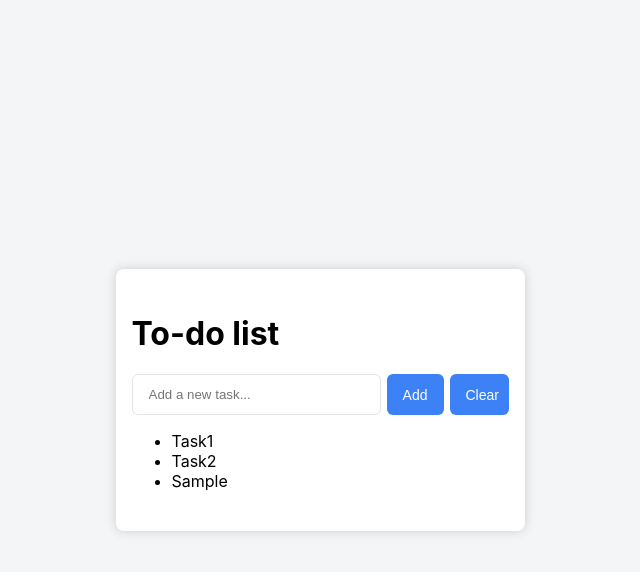
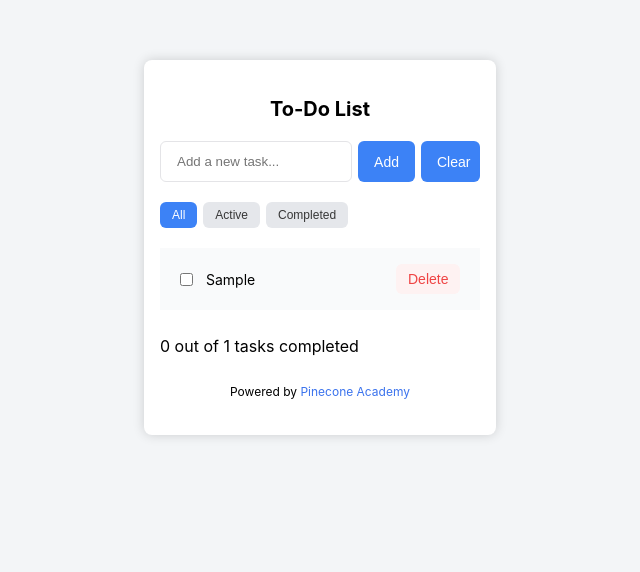
Before and after one commit to HS0-code/to-do-app, a React (Create React App) app: page / in a window 1280 px wide. Both pictures are taken after typing "Sample" into the empty fields and a click on the button "Add". Shown: the top 572 px of the page, without its empty margins (320-960 px from the left). Built offline with nearby package versions, Linux system fonts and the light colour scheme.

Commit message:
Latest code

```diff
--- a/package.json
+++ b/package.json
@@ -10,6 +10,7 @@
     "react": "^19.2.3",
     "react-dom": "^19.2.3",
     "react-scripts": "5.0.1",
+    "uuid": "^13.0.0",
     "web-vitals": "^2.1.4"
   },
   "scripts": {
--- a/src/App.css
+++ b/src/App.css
@@ -1,7 +1,7 @@
 #app-container {
   display: flex;
   justify-content: center;
-  align-items: center;
+  align-items: flex-start;
   height: 100vh;
   background-color: #f3f5f7;
 }
@@ -9,9 +9,16 @@
 #card {
   border-radius: 8px;
   padding: 24px 16px;
+  margin-top: 60px;
   box-shadow: 0 0 12px rgba(0, 0, 0, 0.16);
   background-color: white;
-  width: 377px;
+  width: 320px;
+}
+
+#card h1 {
+  text-align: center;
+  font-size: 20px;
+  margin-bottom: 20px;
 }
 
 #task-manager {
@@ -36,3 +43,69 @@
   font-size: 14px;
   width: 59px;
 }
+
+#filter {
+  margin: 20px 0;
+  display: flex;
+  gap: 6px;
+}
+
+#filter button {
+  color: #363636;
+  background-color: #e5e7eb;
+  padding: 6px 12px;
+  border: none;
+  border-radius: 6px;
+  font-size: 12px;
+}
+
+#no-task {
+  text-align: center;
+  font-size: 14px;
+  color: #6b7280;
+  padding: 12px 40px;
+}
+
+#tasks {
+  display: flex;
+  flex-direction: column;
+  gap: 10px;
+}
+
+.task {
+  background-color: #f9fafb;
+  display: flex;
+  gap: 10px;
+  padding: 16px;
+  align-items: center;
+}
+
+.task p {
+  width: 180px;
+  margin: 0;
+  word-wrap: break-word;
+  overflow-wrap: break-word;
+  font-size: 14px;
+}
+
+.task button {
+  padding: 0 12px;
+  border: none;
+  background-color: #fef2f2;
+  color: #ef4444;
+  cursor: pointer;
+  font-size: 14px;
+  height: 30px;
+  font-weight: 500;
+  border-radius: 6px;
+}
+
+#footer-text {
+  font-size: 12px;
+  text-align: center;
+}
+
+#footer-text a {
+  text-decoration: none;
+  color: #3b73ed;
+}
--- a/src/App.js
+++ b/src/App.js
@@ -1,32 +1,140 @@
 import { useState } from "react";
+import { v4 as uuidv4 } from "uuid";
 import "./App.css";
 
-// React Components --> Functional Component vs Class Component
-// Hook --> helps the functional component behave same as class component
-// UseState hook --> Allow us to store data within functional component
+const App = () => {
+  const storedTasks = JSON.parse(localStorage.getItem("tasks")) || [];
+  const [tasks, setTasks] = useState(storedTasks);
+  const [taskValue, setTaskValue] = useState("");
+  const [filterValue, setFilterValue] = useState("all");
 
-const App = () => {
-  const [tasks, setTasks] = useState(["Task1", "Task2"]);
-  const [taskValue, setTaskValue] = useState("");
+  const clearTasks = () => {
+    const userConfirmed = window.confirm(
+      "Do you really want to delete all the tasks?"
+    );
 
-  const clearTasks = () => setTasks([]);
+    if (userConfirmed) {
+      setTasks([]);
+      localStorage.removeItem("tasks");
+    } else {
+      alert("Deletion cancelled!");
+    }
+  };
 
-  const addTask = () => {
+  // const data = [
+  //   {
+  //     id: "afa1f786-b6e1-4b02-b8c9-a009b98f2ae1",
+  //     value: "Task 1",
+  //     status: "active",
+  //   },
+  //   {
+  //     id: "4c0b725c-e2c0-41d6-abc2-9db6b2ec9b99",
+  //     value: "Task 2",
+  //     status: "completed",
+  //   },
+  //   {
+  //     id: "5239039a-00a8-46a8-b819-0e63748ce7b2",
+  //     value: "Task 3",
+  //     status: "active",
+  //   },
+  // ];
+
+  // console.log(data.filter((task) => task.status !== "active"));
+
+  // setTasks((prev) => {
+  //         const updated = prev.filter((task) => task.status === "active");
+
+  const addTask = (e) => {
+    e.preventDefault();
     if (taskValue === "") {
       alert("Please enter a task!");
+      return;
     }
 
-    setTasks((prev) => [...prev, taskValue]);
+    const newTask = {
+      id: uuidv4(),
+      value: taskValue,
+      status: "active",
+    };
+
+    setTasks((prev) => {
+      const updatedTasks = [...prev, newTask];
+      localStorage.setItem("tasks", JSON.stringify(updatedTasks));
+      return updatedTasks;
+    });
+
     setTaskValue("");
   };
 
-  console.log(tasks);
+  const filteredTasks =
+    filterValue === "all"
+      ? tasks
+      : tasks.filter((taskObject) => taskObject.status === filterValue);
+
+  const handleToggle = (id) => {
+    setTasks((prev) => {
+      const updated = prev.map((task) =>
+        task.id === id
+          ? {
+              ...task,
+              status: task.status === "active" ? "completed" : "active",
+            }
+          : task
+      );
+
+      localStorage.setItem("tasks", JSON.stringify(updated));
+      return updated;
+    });
+  };
+
+  const handleDeleteCompleted = () => {
+    const userConfirmed = window.confirm(
+      "Do you really want to delete all completed tasks?"
+    );
+
+    if (userConfirmed) {
+      setTasks((prev) => {
+        const updated = prev.filter((task) => task.status === "active");
+
+        if (updated.length === 0) {
+          localStorage.removeItem("tasks");
+        } else {
+          localStorage.setItem("tasks", JSON.stringify(updated));
+        }
+
+        return updated;
+      });
+    } else {
+      alert("Deletion cancelled!");
+    }
+  };
+
+  const handleDeleteTask = (id) => {
+    setTasks((prev) => {
+      const updated = prev.filter((task) => task.id !== id);
+
+      if (updated.length === 0) {
+        localStorage.removeItem("tasks");
+      } else {
+        localStorage.setItem("tasks", JSON.stringify(updated));
+      }
+
+      return updated;
+    });
+  };
+
+  const completedCount = tasks.filter(
+    (task) => task.status === "completed"
+  ).length;
+
+  const totalCount = tasks.length;
 
   return (
     <div id="app-container">
       <div id="card">
-        <h1>To-do list</h1>
+        <h1>To-Do List</h1>
 
+        <form onSubmit={addTask}>
           <div id="task-manager">
             <input
               type="text"
@@ -36,15 +144,104 @@ const App = () => {
               onChange={(e) => setTaskValue(e.target.value)}
             />
 
-          <button onClick={addTask}>Add</button>
-          <button onClick={clearTasks}>Clear</button>
+            <button type="submit">Add</button>
+            {tasks.length > 0 && (
+              <button type="button" onClick={clearTasks}>
+                Clear
+              </button>
+            )}
+          </div>
+        </form>
+
+        <div id="filter">
+          <button
+            style={{
+              backgroundColor: filterValue === "all" && "#3c82f6",
+              color: filterValue === "all" && "#fff",
+            }}
+            onClick={() => setFilterValue("all")}
+          >
+            All
+          </button>
+          <button
+            style={{
+              backgroundColor: filterValue === "active" && "#3c82f6",
+              color: filterValue === "active" && "#fff",
+            }}
+            onClick={() => setFilterValue("active")}
+          >
+            Active
+          </button>
+          <button
+            style={{
+              backgroundColor: filterValue === "completed" && "#3c82f6",
+              color: filterValue === "completed" && "#fff",
+            }}
+            onClick={() => setFilterValue("completed")}
+          >
+            Completed
+          </button>
         </div>
 
-        <ul id="tasks">
-          {tasks.map((task) => {
-            return <li>{task}</li>;
-          })}
-        </ul>
+        {tasks.length === 0 && (
+          <div id="no-task">No tasks yet. Add one above!</div>
+        )}
+
+        <div id="tasks">
+          {filteredTasks.map((taskObject, index) => (
+            <div key={index} className="task">
+              <input
+                type="checkbox"
+                checked={taskObject.status === "completed"}
+                onChange={() => handleToggle(taskObject.id)}
+              />
+              <p
+                style={{
+                  textDecoration:
+                    taskObject.status === "completed" && "line-through",
+                }}
+              >
+                {taskObject.value}
+              </p>
+              <button onClick={() => handleDeleteTask(taskObject.id)}>
+                Delete
+              </button>
+            </div>
+          ))}
+        </div>
+
+        {tasks.length > 0 && (
+          <div
+            style={{
+              display: "flex",
+              justifyContent: "space-between",
+              marginTop: "10px",
+            }}
+          >
+            <p>
+              {completedCount} out of {totalCount} tasks completed
+            </p>
+
+            {completedCount > 0 && (
+              <p
+                onClick={handleDeleteCompleted}
+                style={{
+                  color: "red",
+                  cursor: "pointer",
+                }}
+              >
+                Clear Completed
+              </p>
+            )}
+          </div>
+        )}
+
+        <p id="footer-text">
+          Powered by{" "}
+          <a href="https://pinecone.mn/" rel="noreferrer" target="_blank">
+            Pinecone Academy
+          </a>
+        </p>
       </div>
     </div>
   );
```
Also changed, not shown: 1 other file (tests, documents, lock files or other folders). Lines whose indentation alone changed are shown as unchanged.
